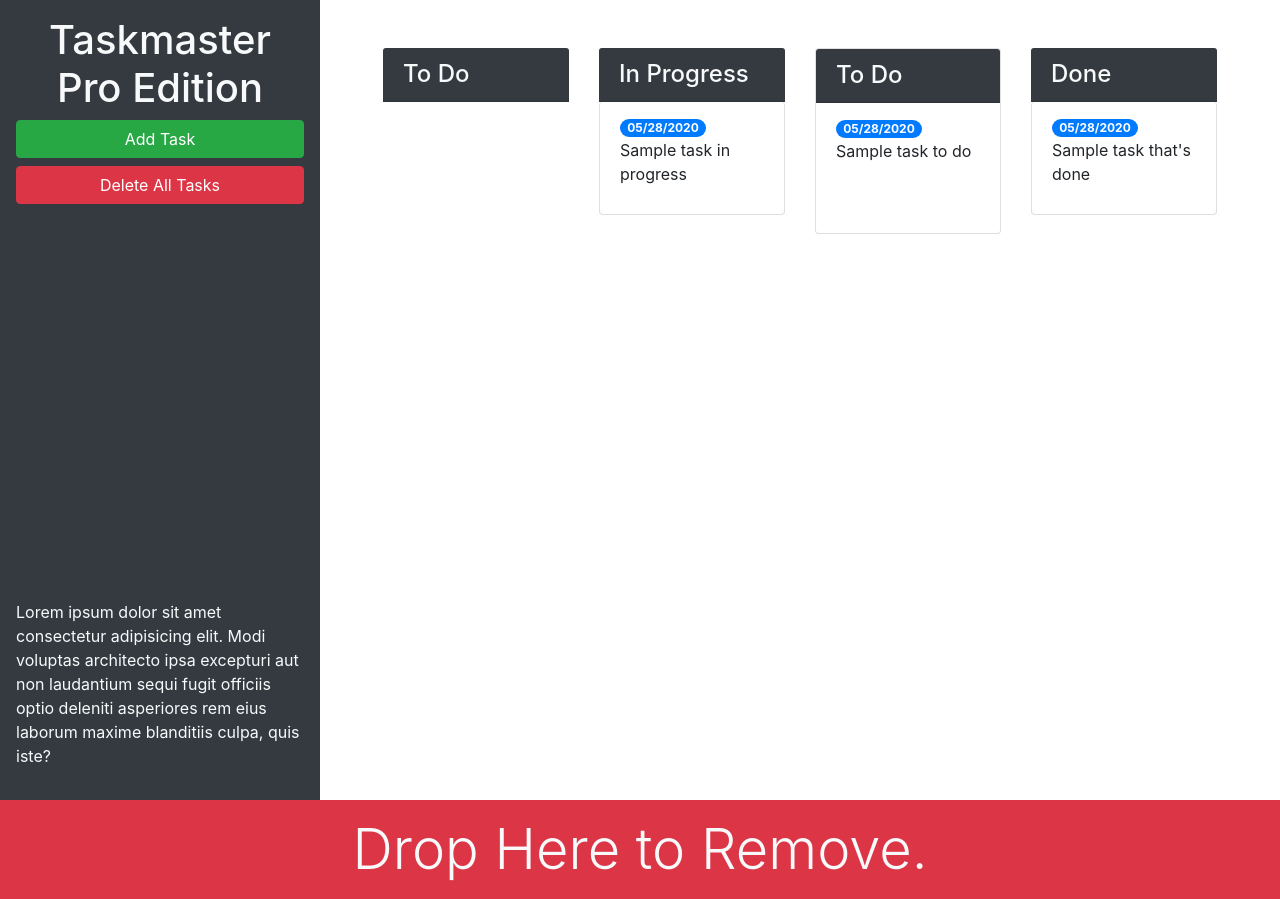
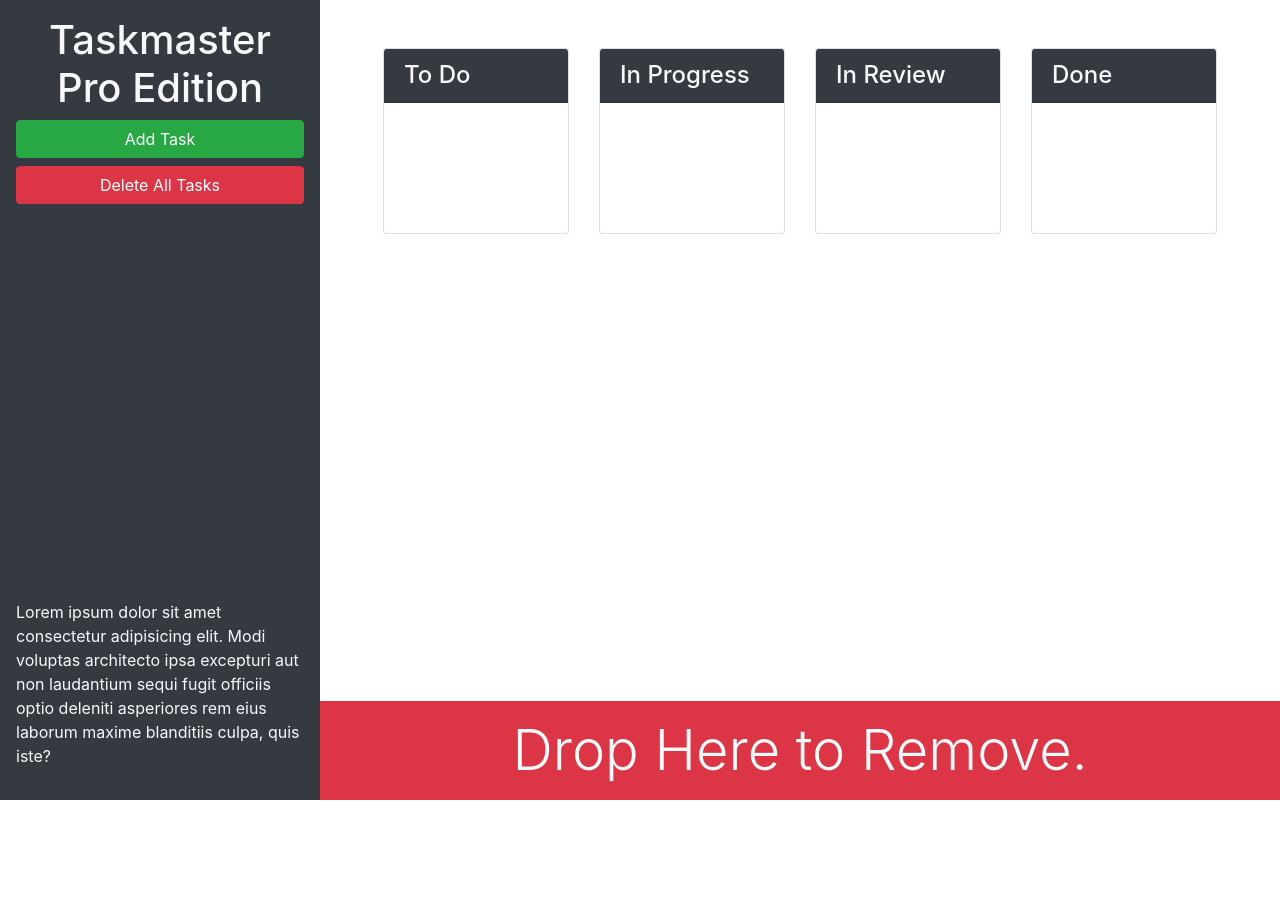
Before and after one commit to carinvid/taskmaster-pro, a plain HTML site: page index.html in a window 1280 px wide. After the commit the page ends 800 px from the top, so only its background shows below. Drawn offline with nearby package versions, Linux system fonts and the light colour scheme.

Commit message:
fixing errors

```diff
--- a/index.html
+++ b/index.html
@@ -28,51 +28,50 @@
     <main class="col-12 col-lg-9 d-flex flex-column">
       <div class="m-5 row justify-content-around">
         <!-- todo start -->
-        <div class="col">
+        <div class="col-12 col-md-6 col-xl-3 mb-3">
+          <div class="card">
             <h4 class="card-header bg-dark text-light">To Do</h4>
             <ul id="list-toDo" class="list-group"></ul>
           </div>
+        </div>
         <!-- todo end -->
         <!-- in progress start -->
-        <div class="col">
+        <div class="col-12 col-md-6 col-xl-3 mb-3">
+          <div class="card">
             <h4 class="card-header bg-dark text-light">In Progress</h4>
             <ul id="list-inProgress" class="list-group">
-            <li class="list-group-item">
+              <!-- <li class="list-group-item">
                 <span class="badge badge-primary badge-pill">05/28/2020</span>
                 <p class="mt-auto d-none d-lg-block">Sample task in progress</p>
-            </li>
+              </li> -->
             </ul>
+          </div>
         </div>
         <!-- in progress end -->
         <!-- in review start -->
         <div class="col-12 col-md-6 col-xl-3 mb-3">
           <div class="card">
             <h4 class="card-header bg-dark text-light">
-              To Do
+              In Review
             </h4>
-            <ul id="list-toDo" class="list-group list-group-flush">
-              <li class="list-group-item">
-                <span class="badge badge-primary badge-pill">05/28/2020</span>
-                <p class="mt-auto d-none d-lg-block">Sample task to do</p>
-              </li>
+            <ul id="list-inReview" class="list-group list-group-flush">
             </ul>
           </div>
         </div>
         <!-- in review end -->
         <!-- done start -->
-        <div class="col">
+        <div class="col-12 col-md-6 col-xl-3 mb-3">
+          <div class="card">
             <h4 class="card-header bg-dark text-light">Done</h4>
             <ul id="list-done" class="list-group">
-            <li class="list-group-item">
-              <span class="badge badge-primary badge-pill">05/28/2020</span>
-              <p class="mt-auto d-none d-lg-block">Sample task that's done</p>
-            </li>
+
             </ul>
+          </div>
         </div>
         <!-- done end -->
       </div>
-  </div>
-  <div id="trash">
+
+      <div class="mt-auto" id="trash">
         <div class="w-100 bg-danger p-3 text-center text-light display-4">
           Drop Here to Remove.
         </div>
```
Also changed, not shown: assets/js/script.js (+0 -9 lines). Lines whose indentation alone changed are shown as unchanged.
